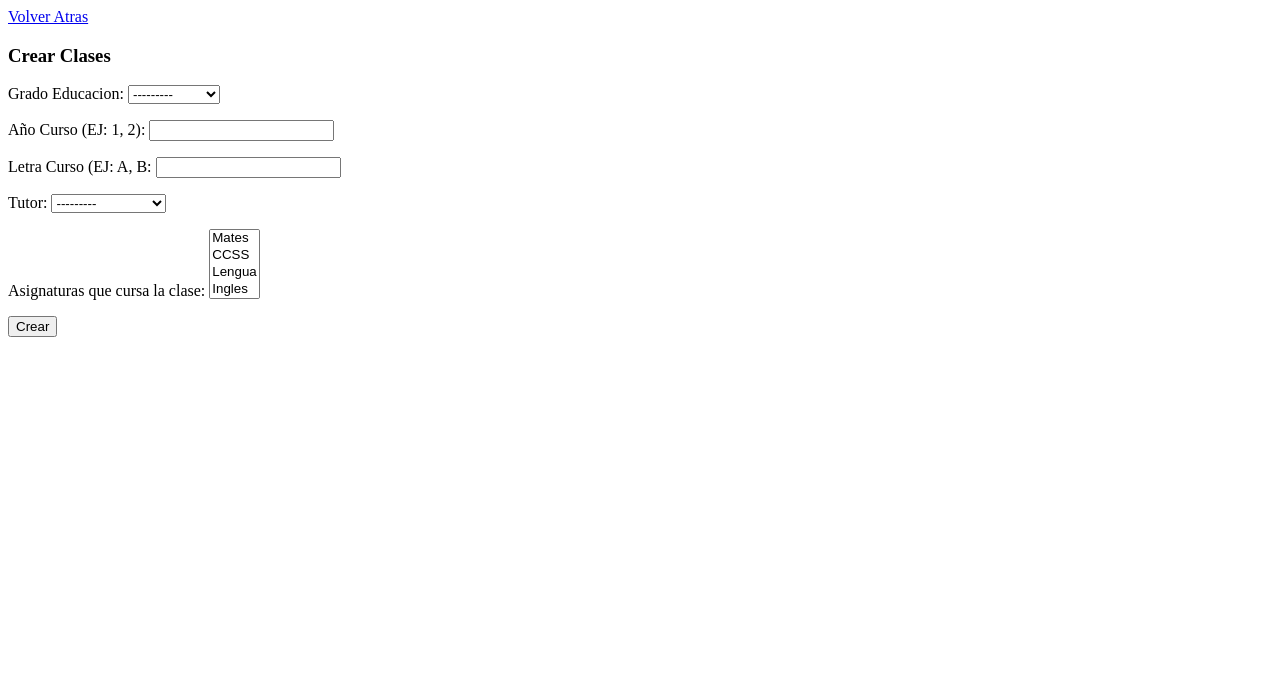
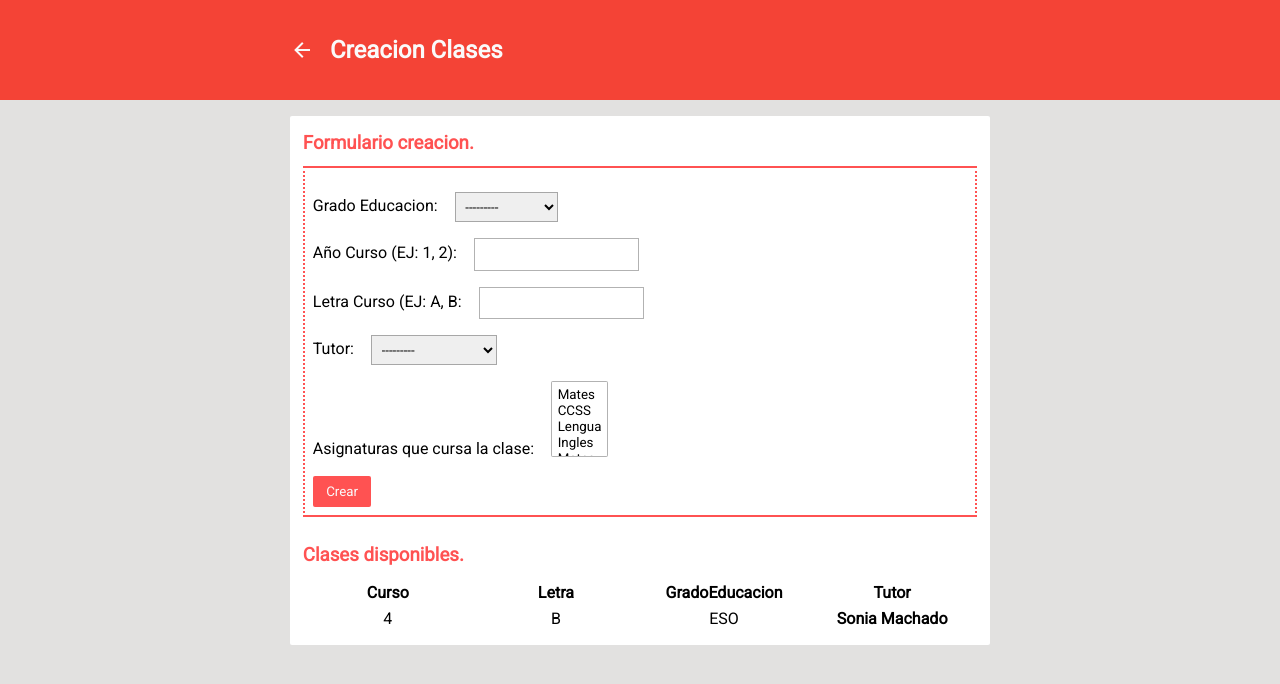
Before and after one commit to MonkeyAndres/AlexioProject, a Django app: page /setup/crearClases/ in a window 1280 px wide. Shown: the top 684 px of the page. Run offline with Django 3.2, Linux system fonts and the light colour scheme; data comes from the database, SQL or seed files in the repository; both versions use the stored data as it was after the commit; some libraries are stand-ins or nearby versions.

Commit message:
Added Setup Style Templaye

```diff
--- a/setup/views.py
+++ b/setup/views.py
@@ -36,7 +36,7 @@ def crearContextoAsignaturas():
     context = {
         'form': formAsignatura,
         'todasAsignaturas': todasAsignaturas,
-        'tipoFormulario': 'Profesores'
+        'tipoFormulario': 'Asignaturas'
     }
     return context
 
@@ -113,7 +113,7 @@ def crearContextoAlumno():
     context = {
         'form': formAlumno,
         'todosAlumnos': todosAlumnos,
-        'tipoUsuario': 'Alumnos'
+        'tipoFormulario': 'Alumnos'
     }
     return context
 
--- /dev/null
+++ b/static/css/setup.css
@@ -0,0 +1,112 @@
+*{
+    margin: 0;
+    padding: 0;
+    border: 0;
+    box-sizing: border-box;
+    font-family: 'Roboto', sans-serif;
+    outline: none;
+    text-decoration: none;
+    line-height: 1.5;
+}
+
+body{background-color: #e2e1e0;}
+a{color: #FF5252}
+a:hover{color: #D50000}
+a.mdi{color: #fafafa}
+
+/*Bloque 1*/
+#pageTitle{
+    background-color: #F44336;
+    color: #fafafa;
+    padding: 1em;
+    text-align: center;
+    position: relative;
+}
+
+#configSteps{
+    width: 90%;
+    max-width: 700px;
+    background-color: #fff;
+    margin: 1em auto;
+    list-style: none;
+    padding: 0.8em;
+    border-radius: 2px;
+}
+
+/*Bloque 2*/
+#pageTitle>div{
+    width: 90%;
+    max-width: 700px;
+
+    display: flex;
+    margin: 1em auto;
+}
+
+#backBtn{
+    cursor: pointer;
+    margin-right: 1em;
+}
+
+#container{
+    width: 90%;
+    max-width: 700px;
+    background-color: #fff;
+    margin: 1em auto;
+    list-style: none;
+    padding: 0.8em;
+    border-radius: 2px;
+}
+
+#container>h3{
+    color: #FF5252;
+    margin-bottom: 0.5em;
+}
+
+#creationForm{
+    border: 2px solid #FF5252;
+    padding: 0.5em;
+    border-top-style: solid;
+    border-right-style: dotted;
+    border-bottom-style: solid;
+    border-left-style: dotted;
+}
+
+#creationForm>p{
+    -webkit-margin-before: 1em;
+    -webkit-margin-after: 1em;
+    -webkit-margin-start: 0px;
+    -webkit-margin-end: 0px;
+}
+
+input[type=submit]{
+    background-color: #FF5252;
+    color: #fafafa;
+    padding: 0.4em 1em;
+    border-radius: 2px;
+    cursor: pointer;
+}
+
+input[type=submit]:hover{
+    background-color: #D50000
+}
+
+input[type=file]{
+    width: 0.1px;
+	height: 0.1px;
+	opacity: 0;
+	overflow: hidden;
+	position: absolute;
+	z-index: -1;
+}
+
+#creationForm>p>input, #creationForm>p>select{
+    border: 1px solid rgba(0,0,0,.3);
+    padding: 0.4em;
+    margin-left: 1em;
+}
+
+table {
+    table-layout: fixed;
+    width: 100%;
+    text-align: center;
+}
--- a/templates/setup.html
+++ b/templates/setup.html
@@ -4,50 +4,114 @@
 <html lang="es">
 <head>
 	<meta charset="utf-8">
-	<title>Crear Asignaturas</title>
+	<title>Configura Alexio</title>
 	<meta name="description" content="Herramienta para la creacion de Asignaturas.">
+	<link href="https://fonts.googleapis.com/css?family=Roboto" rel="stylesheet">
+    <link rel="stylesheet" href="//cdn.materialdesignicons.com/2.0.46/css/materialdesignicons.min.css">
+	<link rel="stylesheet" href="{% static "css/setup.css" %}">
 	<meta name="author" content="@monkeyandres">
 </head>
 <body>
-	<div class="container">
-		{% if form %}
-			<a href="/setup">Volver Atras</a>
+	{% if form %}
+		<header id="pageTitle">
+	        <div>
+	            <a class="mdi mdi-arrow-left mdi-24px" id="backBtn" href="/setup"></a>
+	            <h2>Creacion {{ tipoFormulario }}</h2>
+	        </div>
+	    </header>
 
-			<h3>Crear {{ tipoFormulario }}</h3>
-			<form method="POST">
+	    <div id="container">
+	    	<h3>Formulario creacion.</h3>
+			<form method="post" id="creationForm">
 				{% csrf_token %}
 				{{ form.as_p }}
-				<input type="submit" name="enviar" value="Crear">
+				<input type="submit" value="Crear" />
 			</form>
-		{% else %}
-			<h3>Configura alexio</h3>
-			<ol>
-				<li><a href="crearAsignaturas">Crear Asignaturas</a></li>
-				<li><a href="crearProfesores">Crear Profesores</a></li>
-				<li><a href="crearClases">Crear Clases</a></li>
-				<li><a href="crearAlumnos">Crear Alumnos</a></li>
-			</ol>
-		{% endif %}
 
+	    	<br>
+	    	<h3>{{ tipoFormulario }} disponibles.</h3>
+			<table style="width:100%">
+				{% if tipoFormulario == "Asignaturas" %}
+					<tr>
+						<th>Concepto</th>
+						<th>Horas Semanales</th>
+					</tr>
 
-		{% if todosUsuarios %}
-			<h3>{{ tipoUsuario }} Creados</h3>
-			<ul>
-				{% for usuario in todosUsuarios %}
-					<li>{{ usuario.nombre }} {{ usuario.apellido }}</li>
-				{% endfor %}
-			</ul>
-		{% endif %}
+					{% for asignatura in todasAsignaturas %}
+						<tr>
+							<td>{{ asignatura.concepto }}</td>
+							<td>{{ asignatura.horasPorSemana }}</td>
+						</tr>
+					{% endfor %}
 
-		{% if todasAsignaturas %}
-			<h3>Asignaturas Creadas</h3>
-			<ul>
-				{% for asignatura in todasAsignaturas %}
-					<li>Asignatura: {{ asignatura.concepto }} - Horas Semanales: {{ asignatura.horasPorSemana }}</li>
-				{% endfor %}
-			</ul>
-		{% endif %}
-	</div>
+				{% endif %}
 
+				{% if tipoFormulario == "Profesores" %}
+					<tr>
+						<th>Nombre</th>
+						<th>Apellidos</th>
+						<th>A.Principal</th>
+						<th>A.Secundaria</th>
+					</tr>
+
+					{% for profesor in todosProfesores%}
+						<tr>
+							<td>{{ profesor.nombre }}</td>
+							<td>{{ profesor.apellido }}</td>
+							<td>{{ profesor.asignaturaPrincipal }}</td>
+							<td>{{ profesor.asignaturaSecundaria }}</td>
+						</tr>
+					{% endfor %}
+
+				{% endif %}
+
+				{% if tipoFormulario == "Clases" %}
+					<tr>
+						<th>Curso</th>
+						<th>Letra</th>
+						<th>GradoEducacion</th>
+						<th>Tutor</th>
+					</tr>
+
+					{% for clase in todasClases %}
+						<tr>
+							<td>{{ clase.curso }}</td>
+							<td>{{ clase.letra }}</td>
+							<td>{{ clase.gradoEducacion }}</td>
+							<th>{{ clase.tutor }}</th>
+						</tr>
+					{% endfor %}
+
+				{% endif %}
+
+				{% if tipoFormulario == "Alumnos" %}
+					<tr>
+						<th>Nombre</th>
+						<th>Apellido</th>
+						<th>Edad</th>
+						<th>Clase</th>
+					</tr>
+
+					{% for alumno in todosAlumnos %}
+						<tr>
+							<td>{{ alumno.nombre }}</td>
+							<td>{{ alumno.apellido }}</td>
+							<td>{{ alumno.edad }}</td>
+							<th>{{ alumno.clase }}</th>
+						</tr>
+					{% endfor %}
+
+				{% endif %}
+			</table>
+	    </div>
+	{% else %}
+		<h2 id="pageTitle">Configura Alexio</h2>
+	    <ol id="configSteps">
+	        <li>1. <a href="crearAsignaturas">Crear Asignaturas</a></li>
+	        <li>2. <a href="crearProfesores">Crear Profesores</a></li>
+	        <li>3. <a href="crearClases">Crear Clases</a></li>
+	        <li>4. <a href="crearAlumnos">Crear Alumnos</a></li>
+	    </ol>
+	{% endif %}
 </body>
 </html>
```
Also changed, not shown: db.sqlite3.
